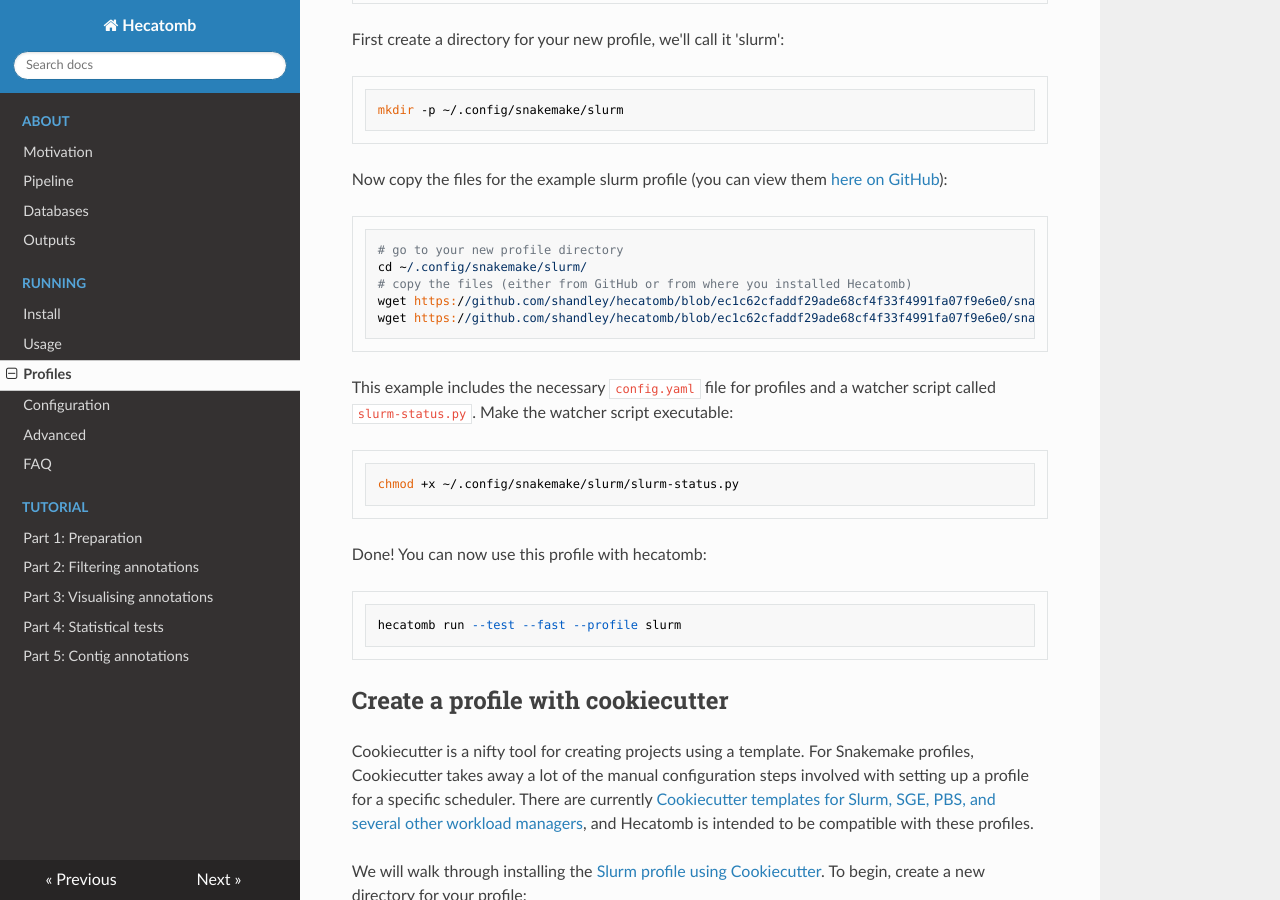
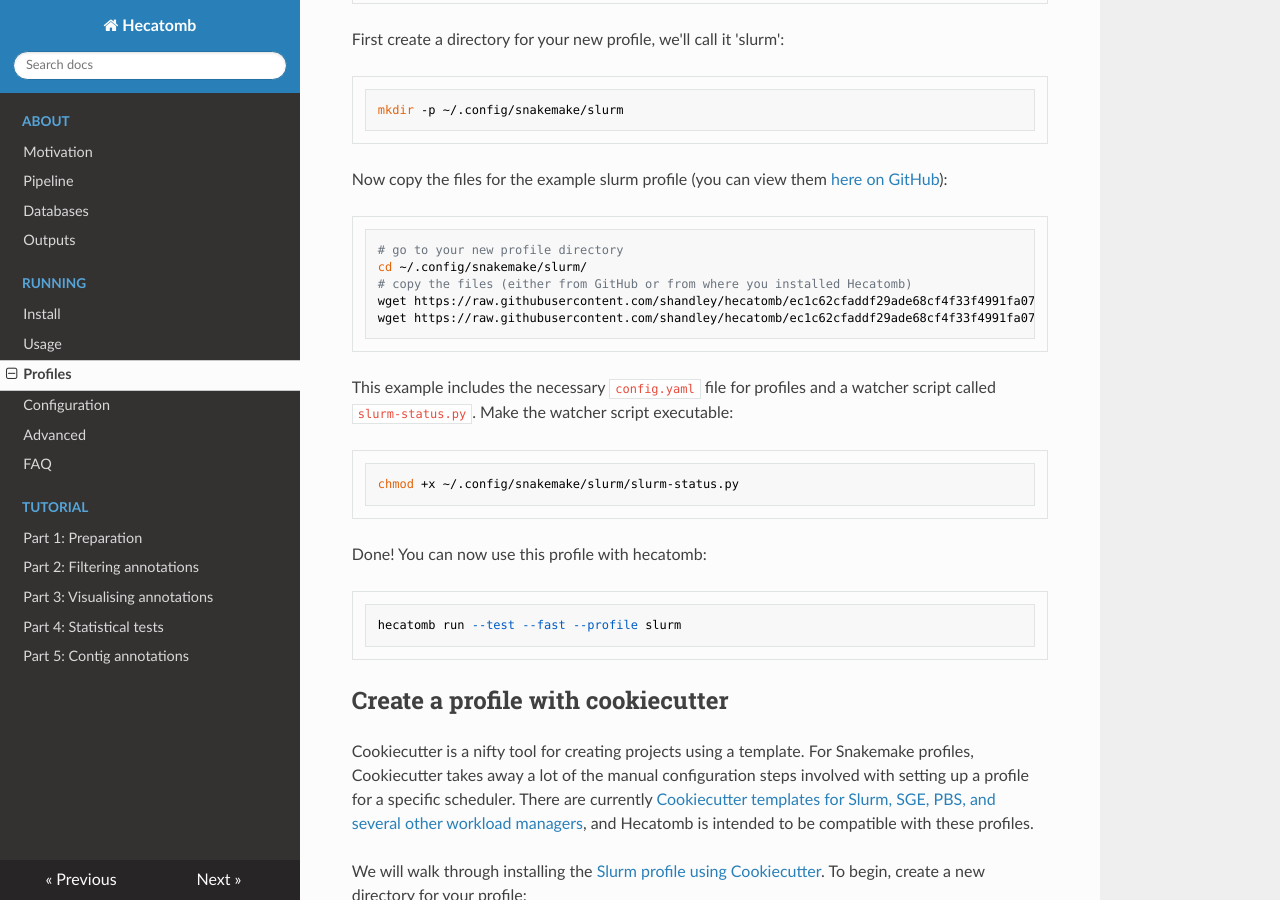
Before and after one commit to shandley/hecatomb, an MkDocs documentation site: the page built from docs/profiles.md, in a window 1280 px wide and 900 px high, scrolled down 1333 px. Built offline with MkDocs 1.6.1, drawn with Linux system fonts in a browser that asks for light colours; nearby versions of some CDN libraries; a script that is not in the unit is left out; some of the changed lines change nothing that is shown.

Commit message:
fix file download URLs

````diff
--- a/docs/profiles.md
+++ b/docs/profiles.md
@@ -61,8 +61,8 @@
 # go to your new profile directory
 cd ~/.config/snakemake/slurm/
 # copy the files (either from GitHub or from where you installed Hecatomb)
-wget https://github.com/shandley/hecatomb/blob/ec1c62cfaddf29ade68cf4f33f4991fa07f9e6e0/snakemake/profile/example_slurm/config.yaml
-wget https://github.com/shandley/hecatomb/blob/ec1c62cfaddf29ade68cf4f33f4991fa07f9e6e0/snakemake/profile/example_slurm/slurm-status.py
+wget https://raw.githubusercontent.com/shandley/hecatomb/ec1c62cfaddf29ade68cf4f33f4991fa07f9e6e0/snakemake/profile/example_slurm/config.yaml
+wget https://raw.githubusercontent.com/shandley/hecatomb/ec1c62cfaddf29ade68cf4f33f4991fa07f9e6e0/snakemake/profile/example_slurm/slurm-status.py
 ```
 
 This example includes the necessary `config.yaml` file for profiles and a watcher script called `slurm-status.py`.
````
